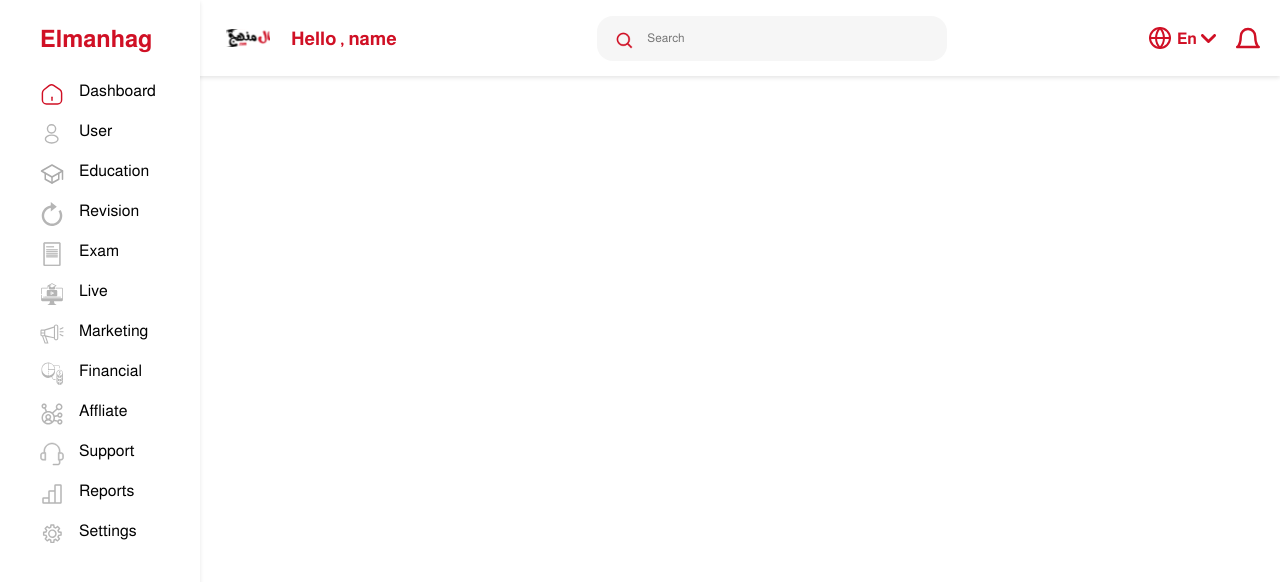
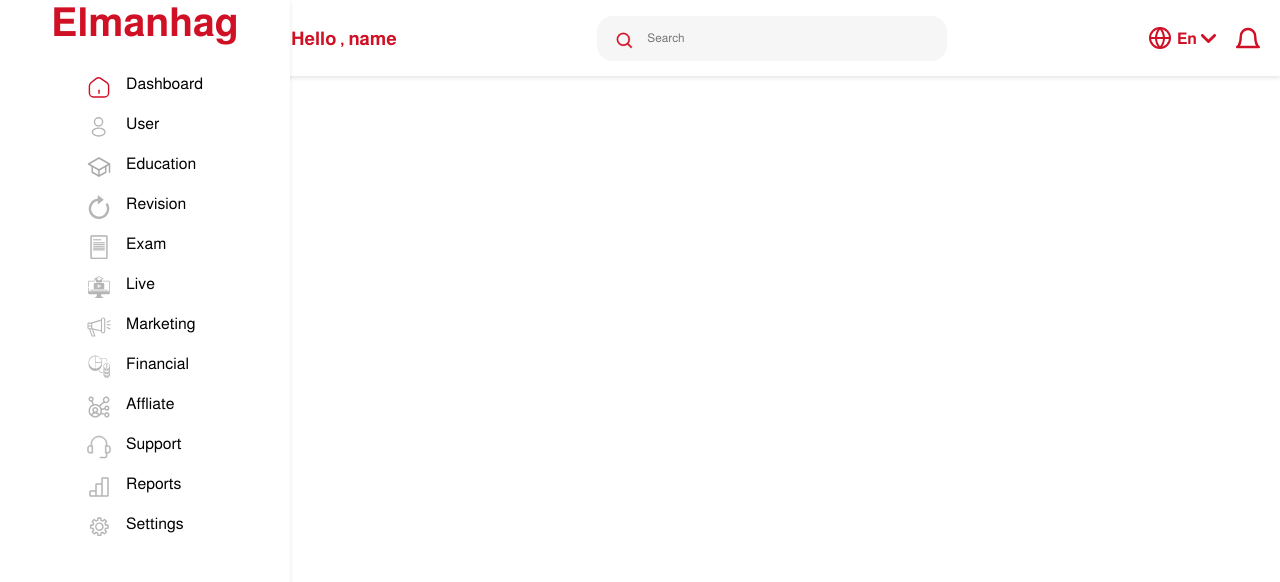
Before and after one commit to basantsae/Elmanhag, a React (Create React App) app: page / in a window 1280 px wide. Shown: the top 582 px of the page. Built offline with nearby package versions, Linux system fonts and the light colour scheme.

Commit message:
first commit

```diff
--- a/public/index.html
+++ b/public/index.html
@@ -32,7 +32,8 @@
   </head>
   <body>
     <noscript>You need to enable JavaScript to run this app.</noscript>
-    <div id="root"></div>
+    <div id="root">
+    </div>
     <!--
       This HTML file is a template.
       If you open it directly in the browser, you will see an empty page.
--- a/src/component/LoginAdmin/Login.js
+++ b/src/component/LoginAdmin/Login.js
@@ -22,10 +22,11 @@ function Login() {
     try {
       const response = await login(email, password);
       if (response.success) {
+        console.log("Login Successfully")
         localStorage.setItem('token', response._token);
         navigate('/'); // Adjust the path as needed
       } else {
-        setError('Login failed: ' + (response.faild || 'Unknown error'));
+        setError('Login failed: ' + (response.faild || 'input value'));
       }
     } catch (error) {
       setError(error.message);
--- a/src/component/Navbar/Navbar.css
+++ b/src/component/Navbar/Navbar.css
@@ -22,17 +22,19 @@ body {
   height: 56px;
   border-radius: 50%;
 }
+
 .nav-mneu {
-  height: 100%; /* Full-height: remove this if you want "auto" height */
-  width: 200px; /* Set the width of the sidebar */
-  position: fixed; /* Fixed Sidebar (stay in place on scroll) */
-  z-index: 1; /* Stay on top */
-  top: 0; /* Stay at the top */
+  height: 100%;
+    width: 290px;
+    max-height: 1024px;
+    position: fixed;
+    z-index: 1;
+    top: 0;
     left: 0;
-  background-color: #fff; /* Black */
-  overflow-x: hidden; /* Disable horizontal scroll */
-  padding: 40px;
-  padding-top: 25px;
+    background-color: #fff;
+    overflow-x: hidden;
+    /* padding: 32px; */
+    /* padding-top: 25px; */
     padding-right: 0;
     padding-bottom: 20px;
     box-shadow: 0 2px 4px rgba(0, 0, 0, 0.1);
@@ -41,9 +43,14 @@ body {
     justify-content: flex-start;
     gap: 30px;
     color: #ABABAB;
+    align-items: center;
 }
+
 .nav-mneu h1 {
   color: #d01025;
+  font-size: 40px;
+  font-weight: 700;
+  line-height: 44.64px;
 }
 .nav-mneu ul {
   display: flex;
```
Also changed, not shown: src/App.js (+0 -10 lines). Lines whose indentation alone changed are shown as unchanged.
